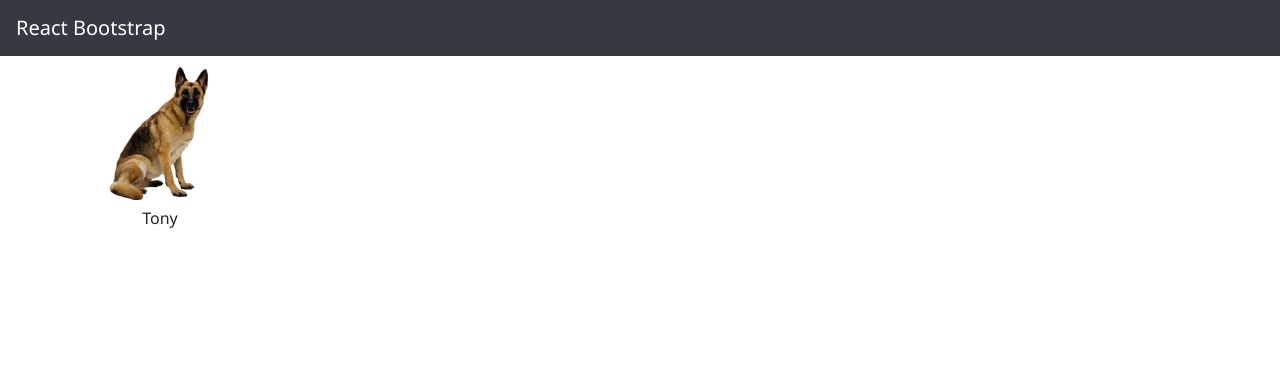
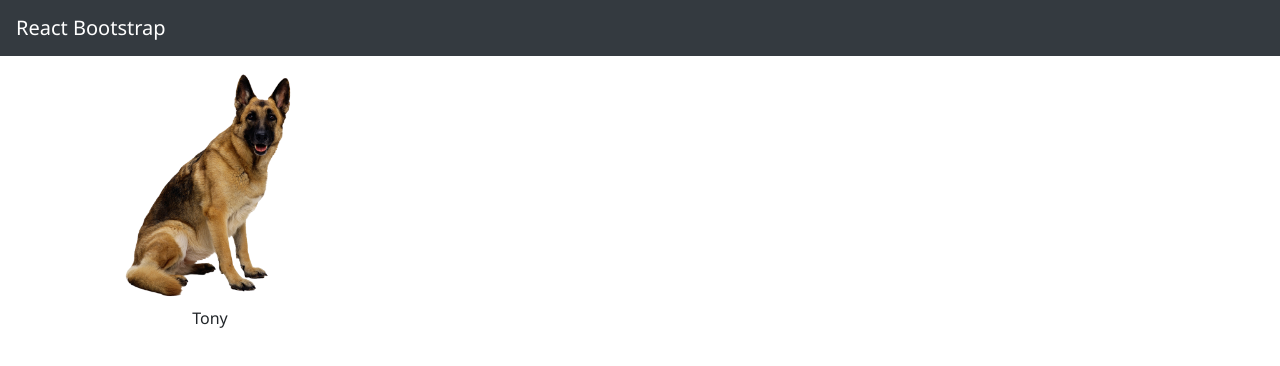
Before and after one commit to kishanlalbj/blog-ui, a React app: page / in a window 1280 px wide. Shown: the top 366 px of the page. Built offline with nearby package versions, Linux system fonts and the light colour scheme.

Commit message:
refactor: test breaking change BREAKING CHANGE: it will break

```diff
--- a/src/App.scss
+++ b/src/App.scss
@@ -6,5 +6,5 @@
 }
 
 .container > div {
-    width: 150px;
+    width: 250px;
 }
```
